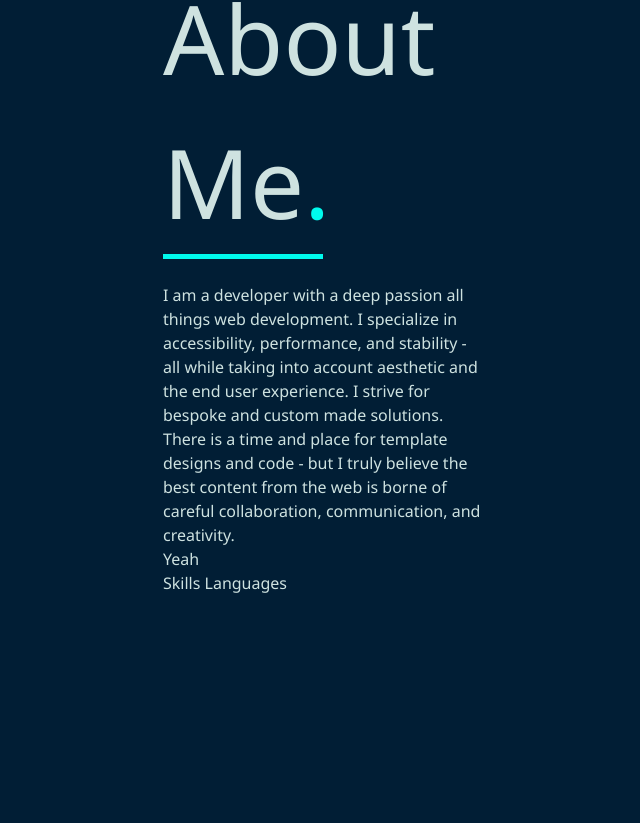
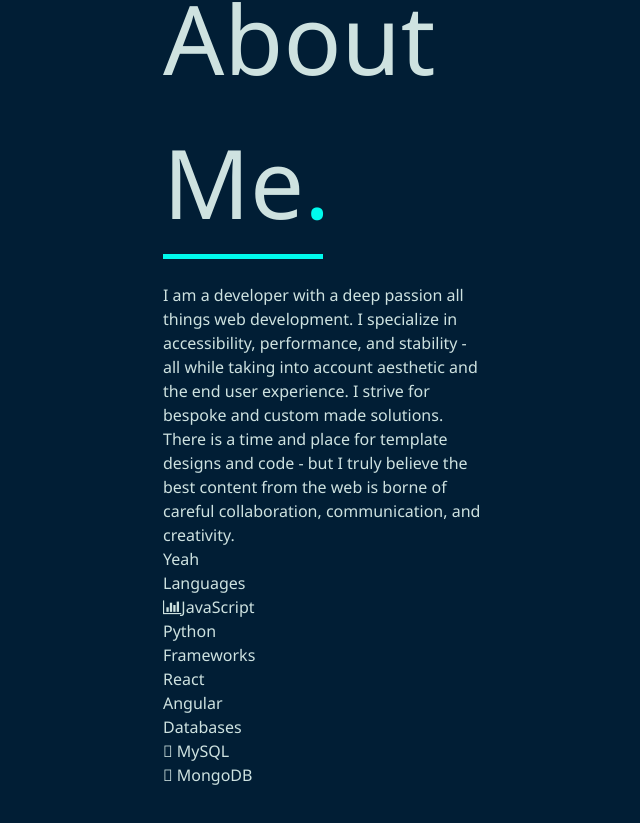
Before and after one commit to kchong30/portfolio, a React (Vite) app: page /about in a window 1280 px wide. Shown: the part 354-1177 px from the top of the page, without its empty margins (317-957 px from the left). Before the commit the page ends 1109 px from the top, so only its background shows below. Built offline with nearby package versions, Linux system fonts and the light colour scheme.

Commit message:
troubleshooting icon issue

```diff
--- a/package.json
+++ b/package.json
@@ -10,10 +10,15 @@
     "preview": "vite preview"
   },
   "dependencies": {
+    "@fortawesome/fontawesome-svg-core": "^6.4.2",
+    "@fortawesome/free-regular-svg-icons": "^6.4.2",
+    "@fortawesome/free-solid-svg-icons": "^6.4.2",
+    "@fortawesome/react-fontawesome": "^0.2.0",
     "font-awesome": "^4.7.0",
     "prop-types": "^15.8.1",
     "react": "^18.2.0",
     "react-dom": "^18.2.0",
+    "react-fontawesome": "^1.7.1",
     "react-paginate": "^8.2.0",
     "react-particles": "^2.12.1",
     "react-router-dom": "^6.13.0",
--- a/src/biography/index.jsx
+++ b/src/biography/index.jsx
@@ -1,4 +1,5 @@
 import './styles/biography.css'
+
 
 function Biography() {
   return (
@@ -17,11 +18,31 @@ function Biography() {
         <div className="paragraph-two">
           <p>Yeah</p>
         </div>
-        <div className="skills-and-languages">
-          <p>Skills Languages</p>
+      <div className="language-section">
+          <h3>Languages</h3>
+          <div className="grid">
+            <div><i className="fa fa-bar-chart" aria-hidden="true"></i>JavaScript</div>
+            <div><i className="fas fa-python"></i> Python</div>
+            {/* Add more languages */}
+          </div>
         </div>
-        <div className="contact-info"></div>
-      </div>
+        <div className="framework-section">
+          <h3>Frameworks</h3>
+          <div className="grid">
+            <div><i className="fas fa-react"></i> React</div>
+            <div><i className="fab fa-angular"></i> Angular</div>
+            {/* Add more frameworks */}
+          </div>
+        </div>
+        <div className="database-section">
+          <h3>Databases</h3>
+          <div className="grid">
+            <div><i className="fas fa-database"></i> MySQL</div>
+            <div><i className="fas fa-database"></i> MongoDB</div>
+            {/* Add more databases */}
+          </div>
+        </div>
+    </div>
     </div>
   );
 }
--- a/src/biography/styles/biography.css
+++ b/src/biography/styles/biography.css
@@ -41,8 +41,6 @@
     100% { opacity: 1; }
   }
 
-
-
   @keyframes slideLine {
     0% {
       transform: translateX(500%); /* Added 'px' */
@@ -52,3 +50,14 @@
       opacity: 1;
     }
   }
+
+  .skills-and-languages .grid {
+    display: grid;
+    grid-template-columns: repeat(5, 1fr);
+    grid-template-rows: repeat(2, 1fr);
+    gap: 1rem;
+  }
+
+  .skills-and-languages i {
+    margin-right: 0.5rem;
+  }
```
Also changed, not shown: 1 other file (tests, documents, lock files or other folders).
